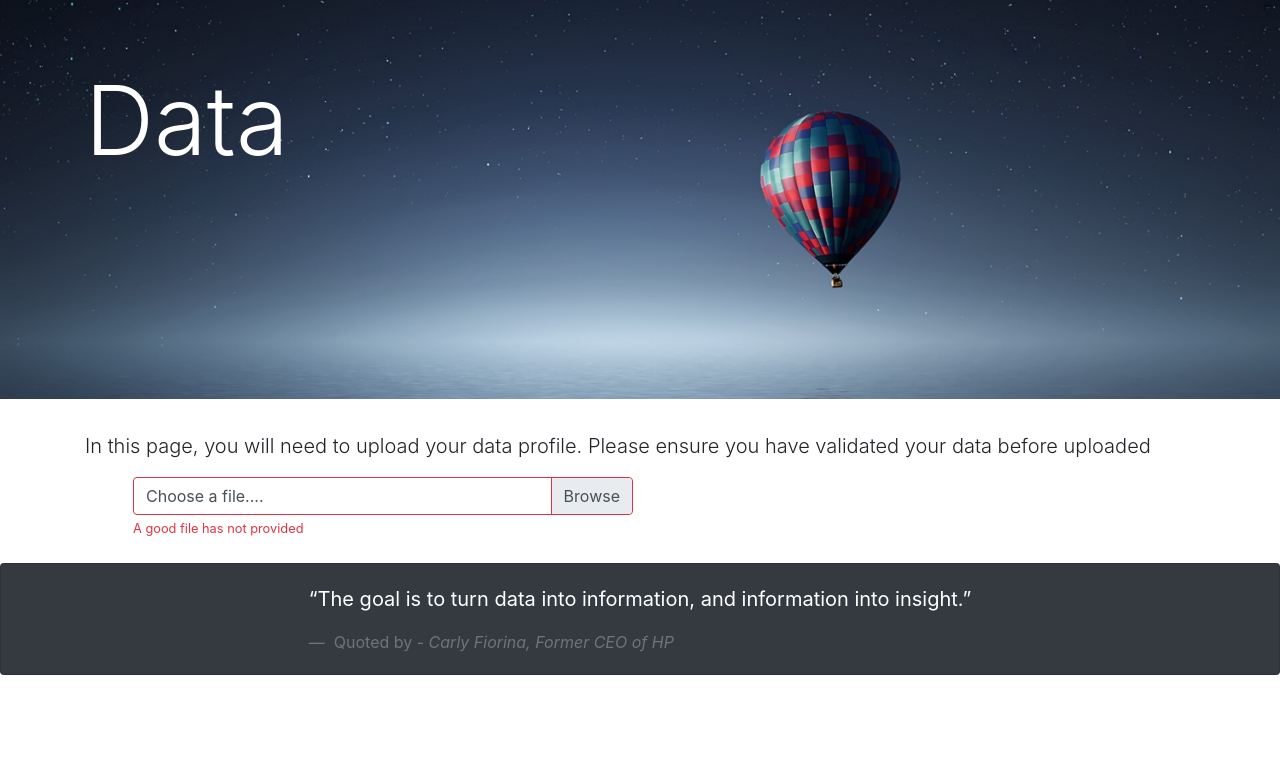
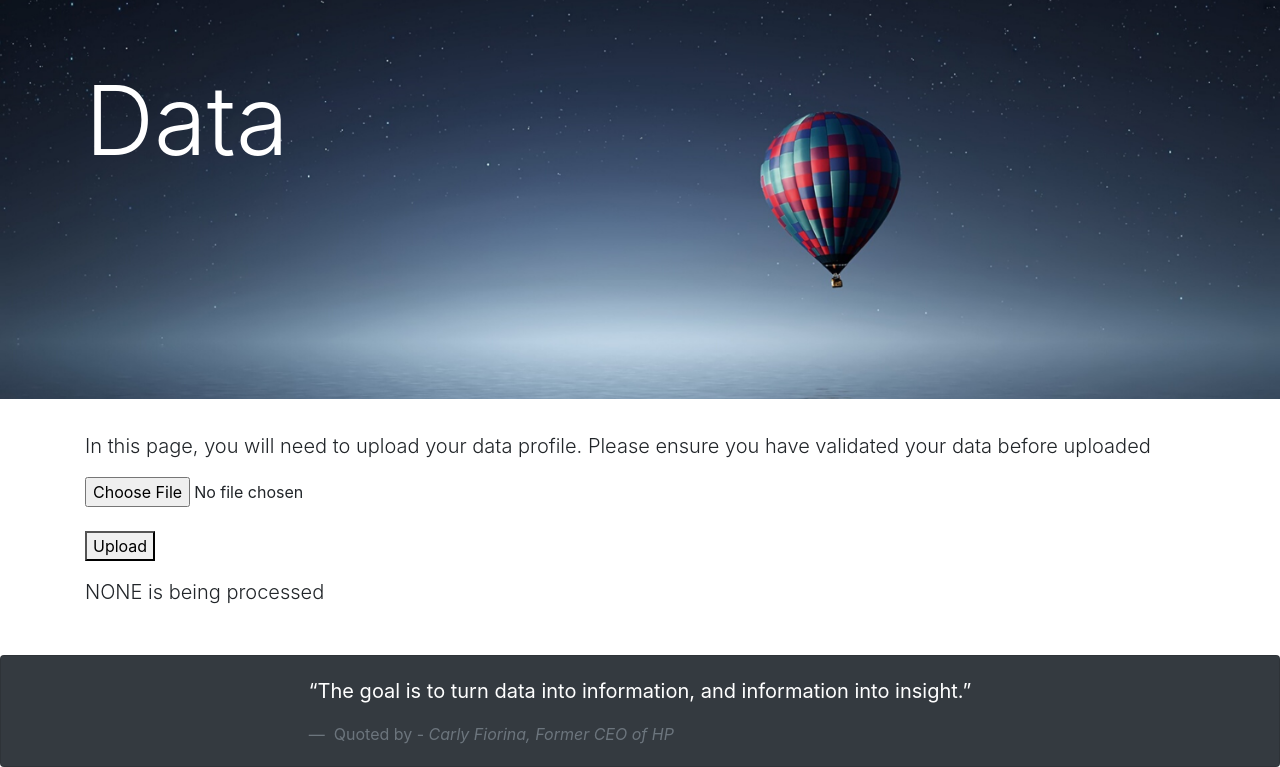
Before and after one commit to mwitono/Navbar, a Django app: page /data/ in a window 1280 px wide. Shown: the part 57-824 px from the top of the page. Before the commit the page ends 732 px from the top, so only its background shows below. Run offline with Django 3.2, Linux system fonts and the light colour scheme; some libraries are stand-ins or nearby versions.

Commit message:
data file upload input

```diff
--- /dev/null
+++ b/simple_navbar/data/forms.py
@@ -0,0 +1,4 @@
+from django import forms
+
+class UploadFileForm(forms.Form):
+    file = forms.FileField()
--- a/simple_navbar/data/templates/data/index.html
+++ b/simple_navbar/data/templates/data/index.html
@@ -32,7 +32,18 @@
 
 
 <div class="container">
-  <form class="was-validated">
+
+  <form method="POST" enctype="multipart/form-data">
+    {% csrf_token %}
+    <table>
+      <input type="file" name="training">
+
+    </table>
+    <br>
+    <button type="submit">Upload</button>
+  </form>
+  <p class="lead">{{nama_file}} is being processed</p>
+  <!-- <form class="was-validated">
     <div class="custom-file mx-md-5" style="width: 500px;">
       <input type="file" class="custom-file-input" id="validatedCustomFile" required>
       <label class="custom-file-label" for="validatedCustomFile">Choose a file....</label>
@@ -40,6 +51,9 @@
       <div class="valid-feedback">The file is being processed</div>
     </div>
 
-  </form>
+  </form> -->
+
+
+
 </div>
 {% endblock konten1 %}
--- a/simple_navbar/data/views.py
+++ b/simple_navbar/data/views.py
@@ -1,12 +1,23 @@
 from django.shortcuts import render
+from .forms import UploadFileForm
+from django.core.files.storage import FileSystemStorage
 
 # Create your views here.
 def index(request) :
+    #file_upload = UploadFileForm()
+    file_name = 'NONE'
+
+    if request.method == "POST" :
+        uploaded_file = request.FILES['training']
+        file_name = uploaded_file.name
+        fs = FileSystemStorage()
+        fs.save(uploaded_file.name, uploaded_file)
+
     context = {
         'title' : 'Data',
         'heading' : 'Data',
         'subheading' : 'In this page, you will need to upload your data profile. Please ensure you have validated your data before uploaded',
-
+        'nama_file' : file_name,
     }
 
-    return render(request, 'data\index.html', context)
+    return render(request, 'data/index.html', context)
--- a/simple_navbar/project0420/settings.py
+++ b/simple_navbar/project0420/settings.py
@@ -124,3 +124,7 @@ USE_TZ = True
 STATIC_URL = '/static/'
 
 STATICFILES_DIRS = [ os.path.join(BASE_DIR, 'static'), ]
+
+MEDIA_ROOT = os.path.join(BASE_DIR, 'data/media')
+
+MEDIA_URL = '/media/'
```
